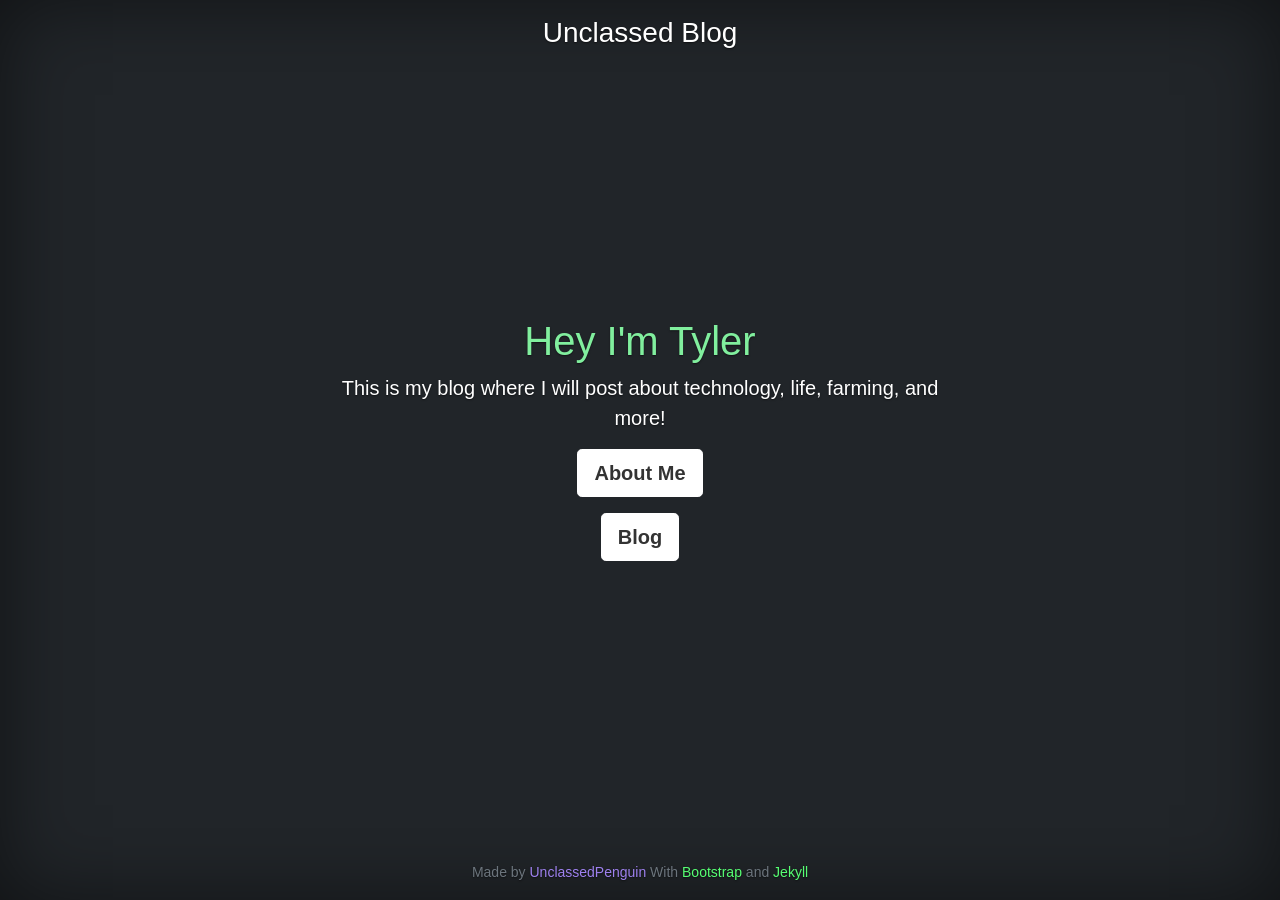
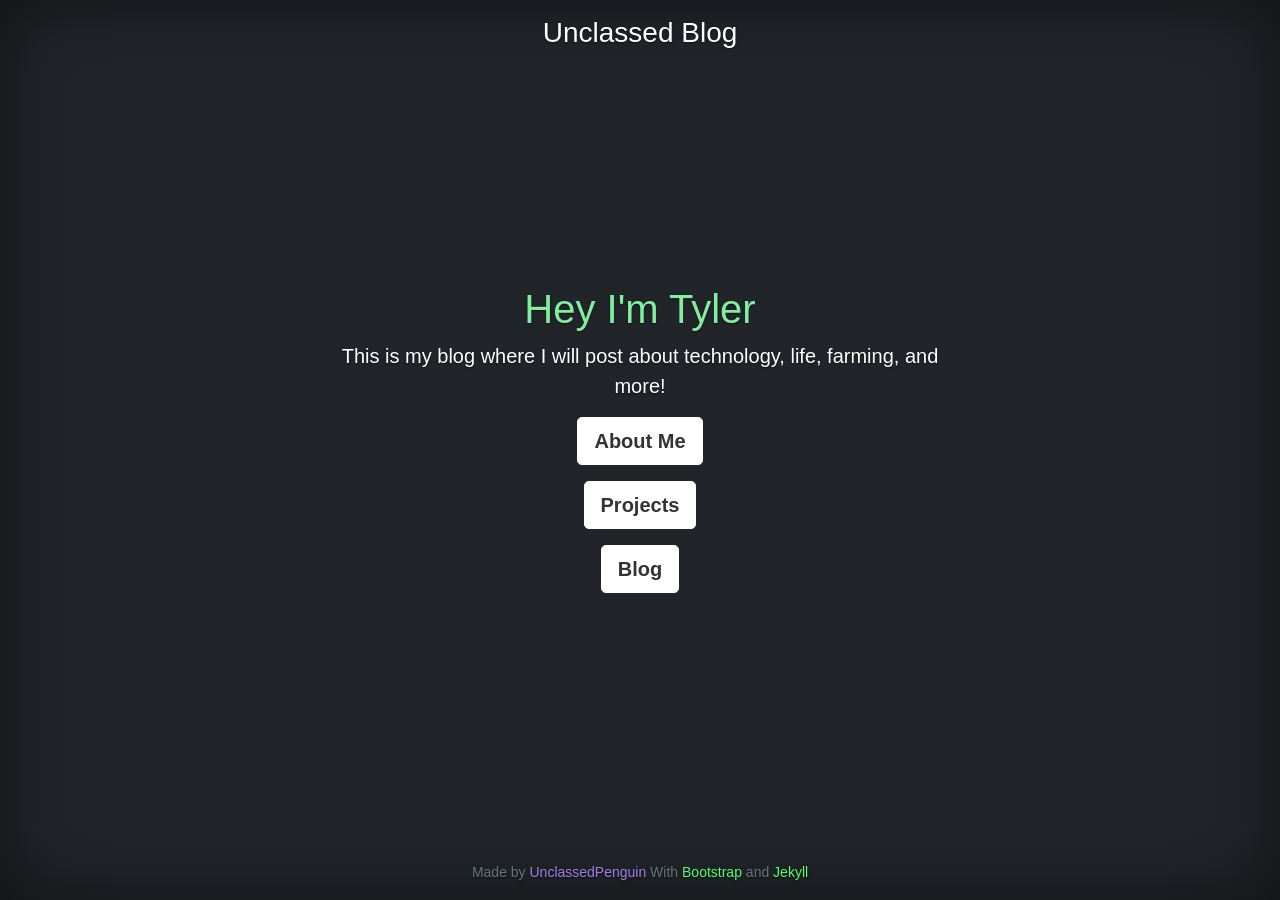
Before and after one commit to UnclassedPenguin/unclassedpenguin.github.io, a Jekyll site: the page built from index.html, in a window 1280 px wide. Built offline with Jekyll 4.4.1, drawn with Linux system fonts in a browser that asks for light colours.

Commit message:
add projects button to cover page

```diff
--- a/_layouts/cover.html
+++ b/_layouts/cover.html
@@ -52,8 +52,12 @@
           <a href="{{ site.baseurl }}/about/" class="btn btn-lg btn-secondary fw-bold border-white bg-white">About Me</a>
           </p>
           <p class="lead">
+          <a href="{{ site.baseurl }}/projects/" class="btn btn-lg btn-secondary fw-bold border-white bg-white">Projects</a>
+          </p>
+          <p class="lead">
           <a href="{{ site.baseurl }}/blog/" class="btn btn-lg btn-secondary fw-bold border-white bg-white">Blog</a>
           </p>
+
         </main>
 
         {% include footer.html %}
```
